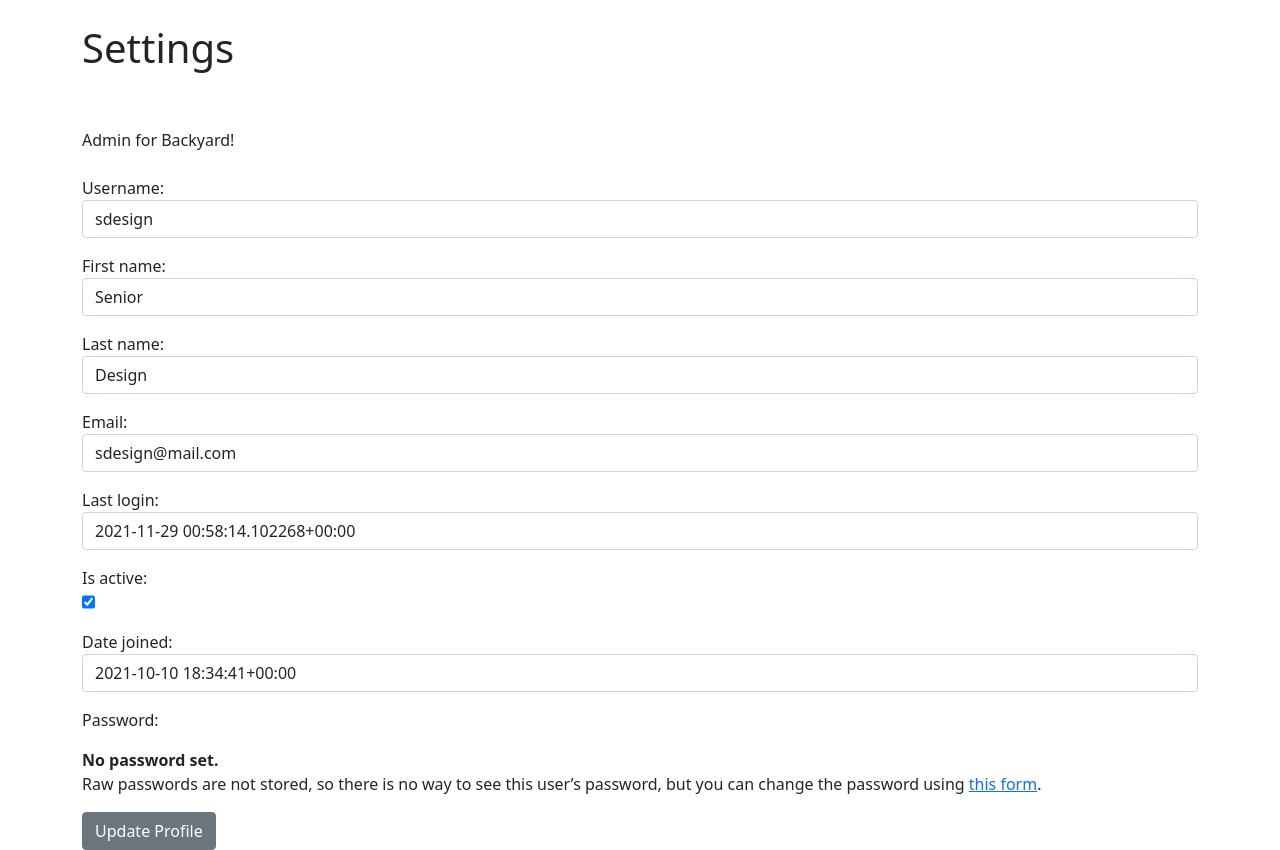
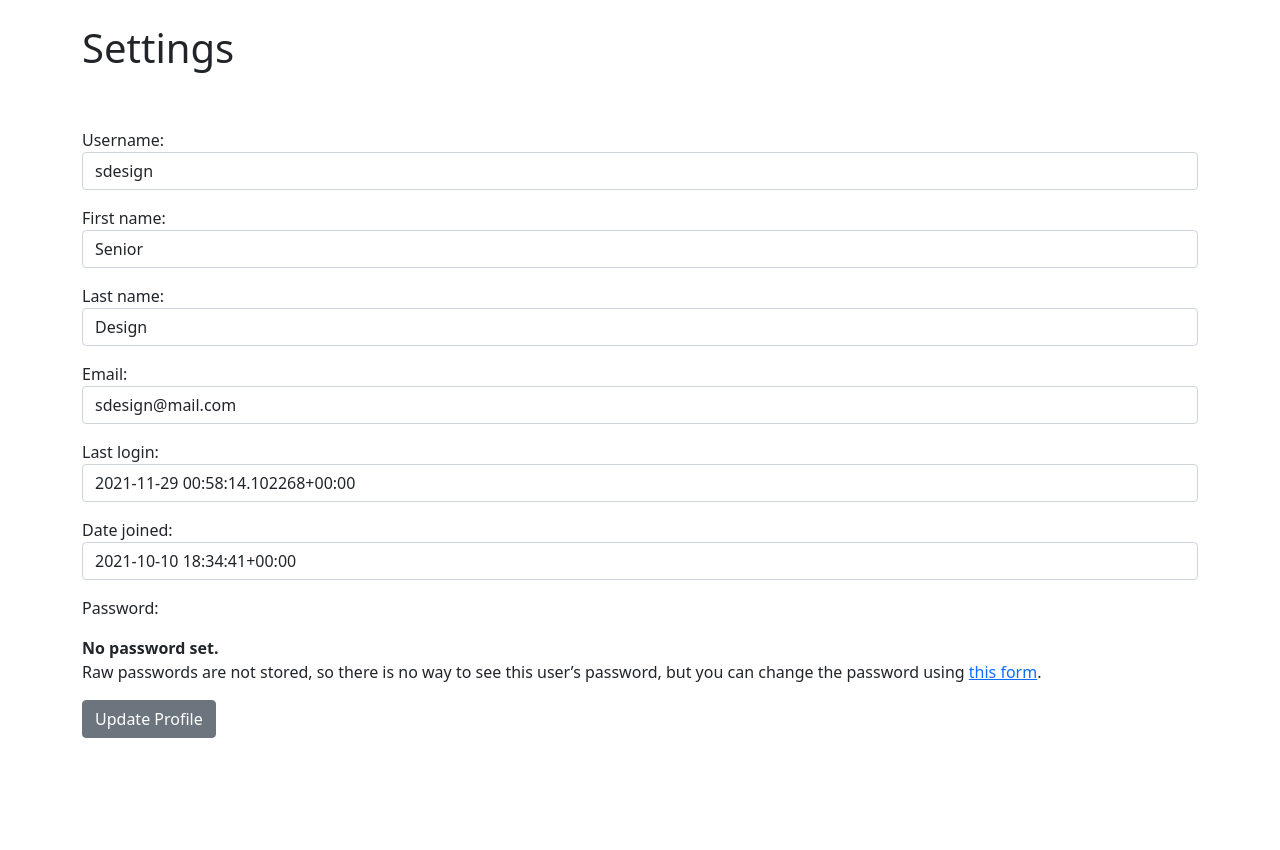
Before and after one commit to nnishanth62/Backyard, a Django app: page /members/edit_profile/ in a window 1280 px wide. Shown: the part 56-906 px from the top of the page. After the commit the page ends 794 px from the top, so only its background shows below. Run offline with Django 3.2, Linux system fonts and the light colour scheme; a user stored in the database is signed in; data comes from the database, SQL or seed files in the repository; both versions use the stored data as it was after the commit; some libraries are stand-ins or nearby versions.

Commit message:
some more updates

```diff
--- a/main/blog/templates/home.html
+++ b/main/blog/templates/home.html
@@ -37,6 +37,7 @@
 	{% endfor %}
 </ul>
 </div>
+
 <div class="feed">
 	<h5 align="center">Find a community fridge near you: </h5>
 	<div id="map"></div>
--- a/main/members/forms.py
+++ b/main/members/forms.py
@@ -45,12 +45,12 @@ class EditProfileForm(UserChangeForm):
     last_login = forms.CharField(max_length=100, widget=forms.TextInput(attrs={'class': 'form-control'}))
     # is_superuser = forms.CharField(max_length=100, widget=forms.CheckboxInput(attrs = {'class': 'form-check'}))
     # is_staff = forms.CharField(max_length=100, widget=forms.CheckboxInput(attrs = {'class': 'form-check'}))
-    is_active = forms.CharField(max_length=100, widget=forms.CheckboxInput(attrs={'class': 'form-check'}))
+    # is_active = forms.CharField(max_length=100, widget=forms.CheckboxInput(attrs={'class': 'form-check'}))
     date_joined = forms.CharField(max_length=100, widget=forms.TextInput(attrs={'class': 'form-control'}))
 
     class Meta:
         model = User
-        fields = ('username', 'first_name', 'last_name', 'email', 'last_login', 'is_active', 'date_joined')
+        fields = ('username', 'first_name', 'last_name', 'email', 'last_login', 'date_joined')
 
 
 class PasswordChangingForm(PasswordChangeForm):
--- a/main/members/templates/registration/edit_profile.html
+++ b/main/members/templates/registration/edit_profile.html
@@ -4,9 +4,6 @@
 {% block content %}
 
 <h1>Settings</h1>
-<br/><br/>
-
-{{ user.profile.bio }}
 <br/><br/>
 
 <div class = 'form-group'>
```
Also changed, not shown: main/db.sqlite3, 1 other file.
